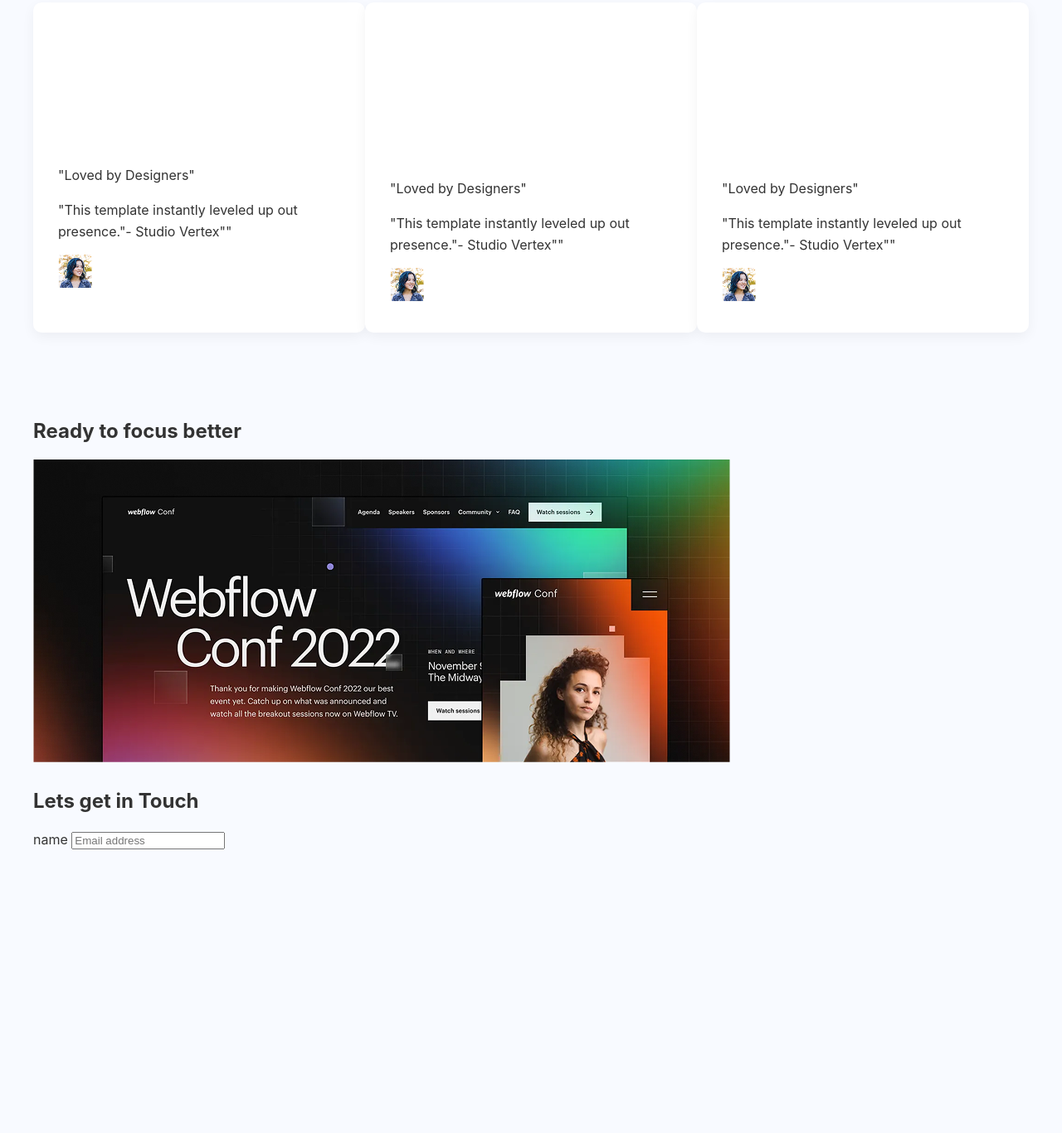
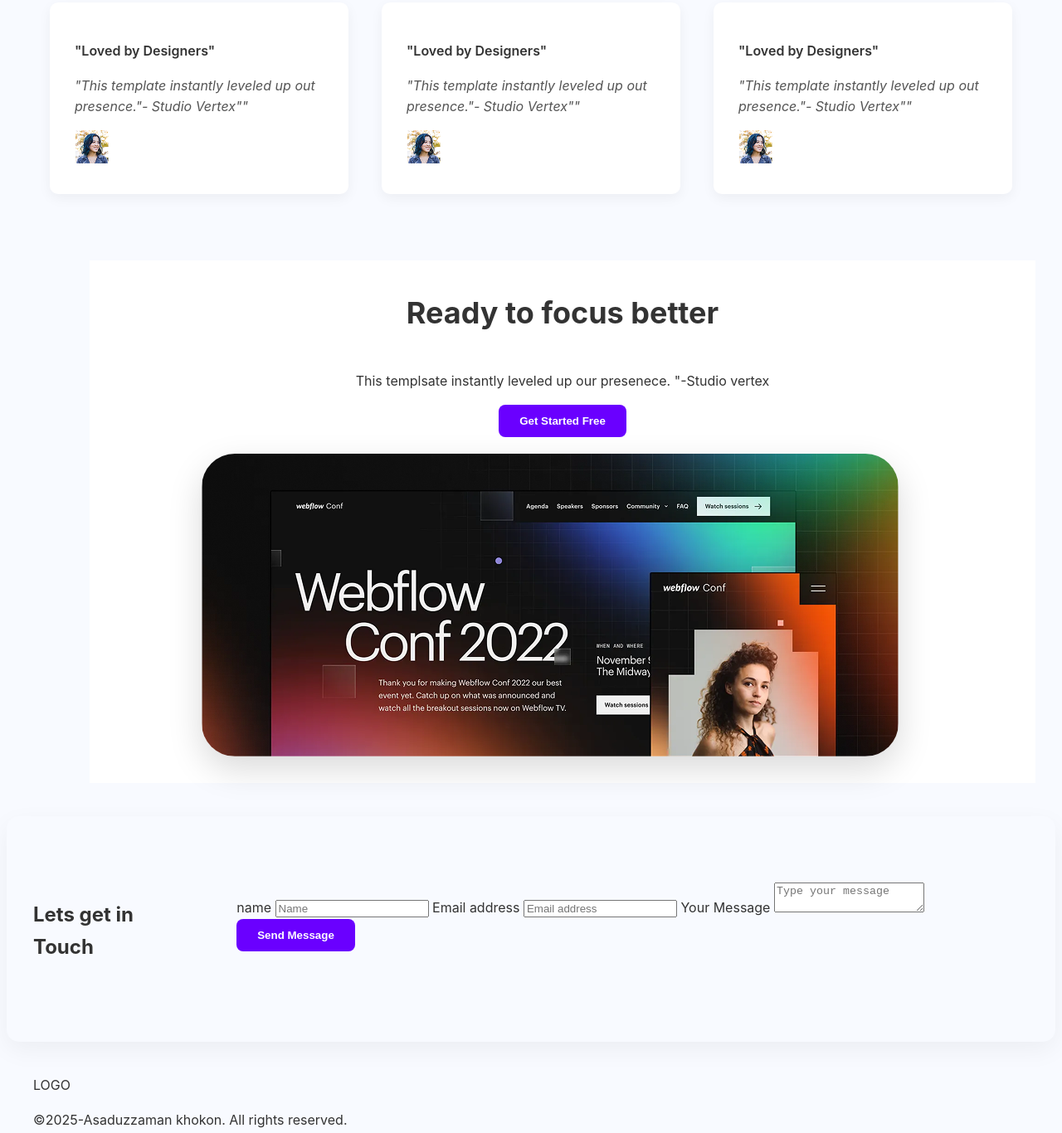
Before and after one commit to Asadkhokon/B12A01-landing-launchpad, a plain HTML site: page index.html in a window 1280 px wide. Shown: the part 1526-2892 px from the top of the page at 83% size. Before the commit the page ends 2560 px from the top, so only its background shows below. Drawn offline with Linux system fonts and the light colour scheme.

Commit message:
Contack section HTML and CSS updated.

```diff
--- a/Style/style.css
+++ b/Style/style.css
@@ -188,24 +188,63 @@ padding: 30px;
 border-radius: 10px;
 box-shadow: 0 5px 15px rgba(0,0,0,0.05);
 text-align: left;
+margin: 0px 20px 0px 20px;
+}
+
+.testimonial-card .quote {
+font-style: italic;
+margin-bottom: 15px;
+color: #555;
+}
+
+.testimonial-card .author {
+    font-weight: 600;
+    color: #333;
+}
+
+.cta-banner-section {
+    padding: 05px 0px 5px 0px;
+    text-align: center;
+    background-color: #fff;
+    width: 1140px;
+    height: 620px;
+    margin: 0px 150px 0px 100px;
+}
+
+.cta-banner-section h2 {
+font-size: 36px;
+margin-bottom: 40px;
+color: #333;
+}
+
+.cta-banner-section .cta-image-wrapper {
+    position: relative;
+    width: 840px;
+    height: 364px;
+    margin: 20px 150px 71px 115px;
+    border-radius: 40px;
 
 }
- .testimonial-card .fa{
-    color: orange;
- }
 
- .testimonial-card .fa-star { /* Target the paragraphs holding the stars */
-    display: inline-block; /* Keep stars in a line */
-    margin-right: 2px; /* Small space between stars */
-    font-size: 18px; /* Adjust star size */
-    color: #FFB805; /* Default grey for un-checked stars (if any) */
+.cta-banner-section .cta-image-wrapper img {
+    max-width: 100%;
+    height: auto;
+    border-radius: 40px;
+    box-shadow: 0 15px 40px rgba(0,0,0,0.15);
+
 }
 
-.testimonial-card .fa-star .checked {
-    color: #FFC107; /* Yellow/orange color for checked (filled) stars */
+.contact-section {
+    padding: 80px 0;
+    background-color:#f8faff ;
+    border-radius: 15px;
+    margin: 40px auto;
+    box-shadow: 0 10px 30px rgba(0,0,0,0.05);
 }
-/* If you want all stars to be yellow by default from your HTML, you might just use this: */
-.testimonial-card .fa-star {
-    color: #FFC107; /* Assuming all stars are yellow by default */
-    margin-right: 2px;
+
+.contact-section .container {
+    display: flex;
+    justify-content: space-between;
+    gap: 50px;
+    align-items: flex-start;
 }
--- a/index.html
+++ b/index.html
@@ -4,7 +4,7 @@
     <meta charset="UTF-8">
     <meta name="viewport" content="width=device-width, initial-scale=1.0">
     <title>B12A01 Landing Launchpad</title>
-    <link rel="stylesheet" href="Style/style.css">
+    <link rel="stylesheet" href="Style/style.css" href="https://cdnjs.cloudflare.com/ajax/libs/font-awesome/4.7.0/css/font-awesome.min.css">
 </head>
 <body>
     <span class="fa fa-star checked"></span>
@@ -76,10 +76,7 @@
                     <img src="Assets/avatar.png" alt="Avatar" class="avatar" >
                 </div>
                 <div class="testimonial-card">
-                    <p><span class="fa fa-star checked"></span></p>
-                    <p><span class="fa fa-star checked"></span></p>
-                    <p><span class="fa fa-star checked"></span></p>
-                    <p><span class="fa fa-star checked"></span></p>
+                    <p class="fa fa-star checked"> </p>
                     <p class="author">"Loved by Designers"</p>
                     <p class="quote">"This template instantly leveled up out presence."- Studio Vertex""</p>
                     <img src="Assets/avatar.png" alt="Avatar" class="avatar">
@@ -91,6 +88,8 @@
     <section class="cta-banner-section">
         <div class="container">
             <h2>Ready to focus better</h2>
+            <p>This templsate instantly leveled up our presenece. "-Studio vertex</p>
+            <button class="primary-button">Get Started Free</button>
             <div class="cta-image-wrapper">
                 <img src="Assets/wc-big.png" alt="Webflow Conf 2022 Banner">
             </div>
@@ -105,12 +104,25 @@
             <div class="contact-form">
                 <form>
                     <label for="name">name</label>
-                    <input type="text" id="email" placeholder="Email address">
+                    <input type="text" id="name" placeholder="Name">
 
+                    <label for="email">Email address</label>
+                    <input type="email" id="email" placeholder="Email address">
+
+                    <label for="message">Your Message</label>
+                    <textarea id="message" placeholder="Type your message"></textarea>
+                    <button type="submit" class="primary-button">Send Message</button>
                 </form>
             </div>
         </div>
     </section>
 
+    <Footer class="Footer">
+        <div class="container">
+            <div class="logo">LOGO</div>
+            <p>&copy;2025-Asaduzzaman khokon. All rights reserved.</p>
+        </div>
+    </Footer>
+
 </body>
 </html>
```
